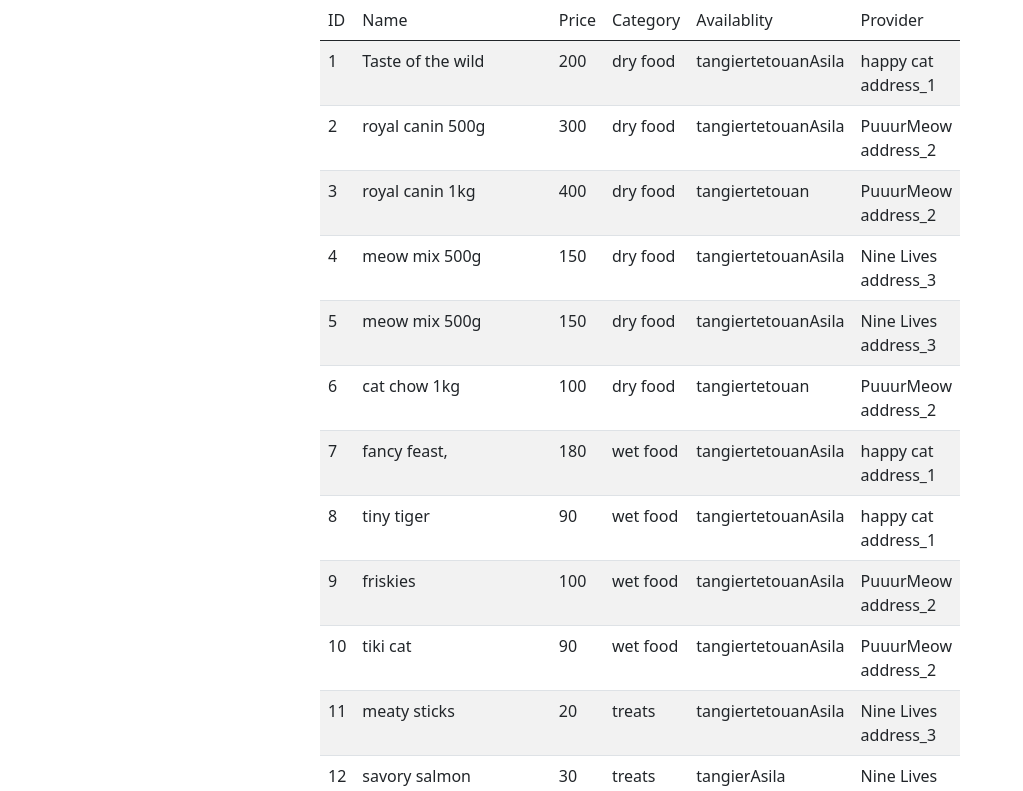
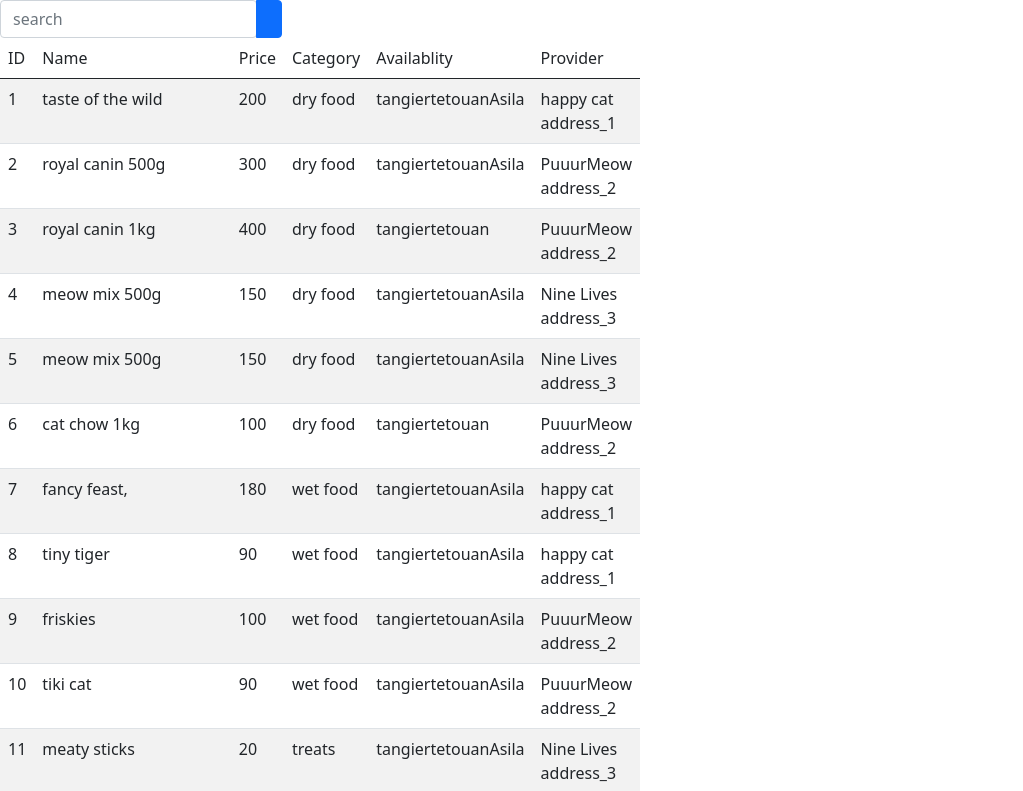
Before and after one commit to NadaBouyahya/products_json_brief, a plain HTML site: page index.html in a window 1280 px wide. Shown: the top 791 px of the page, without its empty margins (0-1023 px from the left). Drawn offline with nearby package versions, Linux system fonts and the light colour scheme.

Commit message:
added search bar

```diff
--- a/index.html
+++ b/index.html
@@ -10,6 +10,18 @@
     <link rel="stylesheet" href="style.css">
 </head>
 <body>
+    <nav>
+        <div class="input-group">
+            <div class="form-outline">
+              <input type="search" id="mySearchBar" class="form-control" placeholder="search" />
+              <!-- <label class="form-label" for="form1">Search</label> -->
+            </div>
+            <button type="button" class="btn btn-primary">
+              <i class="fas fa-search"></i>
+            </button>
+          </div>
+    </nav>
+    <main>
     <table id="myTable" class="table table-striped">
         <thead>
                 <td>ID</td>
@@ -24,6 +36,7 @@
 
         </tbody>
     </table>
+    </main>
     <script src="script.js"></script>
 </body>
 </html>
--- a/products.json
+++ b/products.json
@@ -1,7 +1,7 @@
 [
     {
         "id": 1,
-        "name": "Taste of the wild",
+        "name": "taste of the wild",
         "price": 200,
         "category": "dry food",
         "availablity": ["tangier", "tetouan", "Asila"],
--- a/script.js
+++ b/script.js
@@ -1,31 +1,11 @@
 var globalData;
-
-// function bringData (){
-//     $.ajax({
-//         url:"products.json",
-//         success: function (data){
-//             // console.log(data);
-//             globalData = data;
-
-//         }
-//     })
-// }
-
-// bringData();
-
-// //add data to table
-
-// function fillTable(){
-//     globalData.forEach(element => {
-
-//     });
-// }
-
+var mySearchBar = document.querySelector('#mySearchBar');
+var Tbody_content = document.querySelector('tbody')
 function bringData(){
     $.get("products.json", function(data){
         console.log(data);
         globalData = data;
-        fillTable()
+        fillTable(globalData)
     });
 }
 
@@ -33,8 +13,8 @@
 
 // fill html table from json file
 
-function fillTable(){
-    globalData.forEach(element => {
+function fillTable(dt){
+    dt.forEach(element => {
         var provider_info = element.provider["company name"] +'<br>'+ element.provider["adress"];
         // console.log(element);
         $('#Tbody').append($('<tr>')
@@ -44,9 +24,19 @@
         .append($('<td>').append(element.category))
         .append($('<td>').append(element.availablity))
         .append($('<td>').append(provider_info))
-
-
-
-
     )});
 }
+
+// search by name in table
+
+$("#mySearchBar").on("keyup", function(){
+    list_search = [];
+    globalData.forEach(prod => {
+        if(prod.name.includes(mySearchBar.value)){
+            list_search.push(prod);
+        }
+    });
+    Tbody_content.innerHTML = "";
+    fillTable(list_search);
+    // console.log(globalData[0].name.includes(mySearchBar.value))
+})
--- a/style.css
+++ b/style.css
@@ -1,6 +1,7 @@
 body{
     display: flex;
     justify-content: center;
+    flex-direction: column;
 }
 
 table{
```
